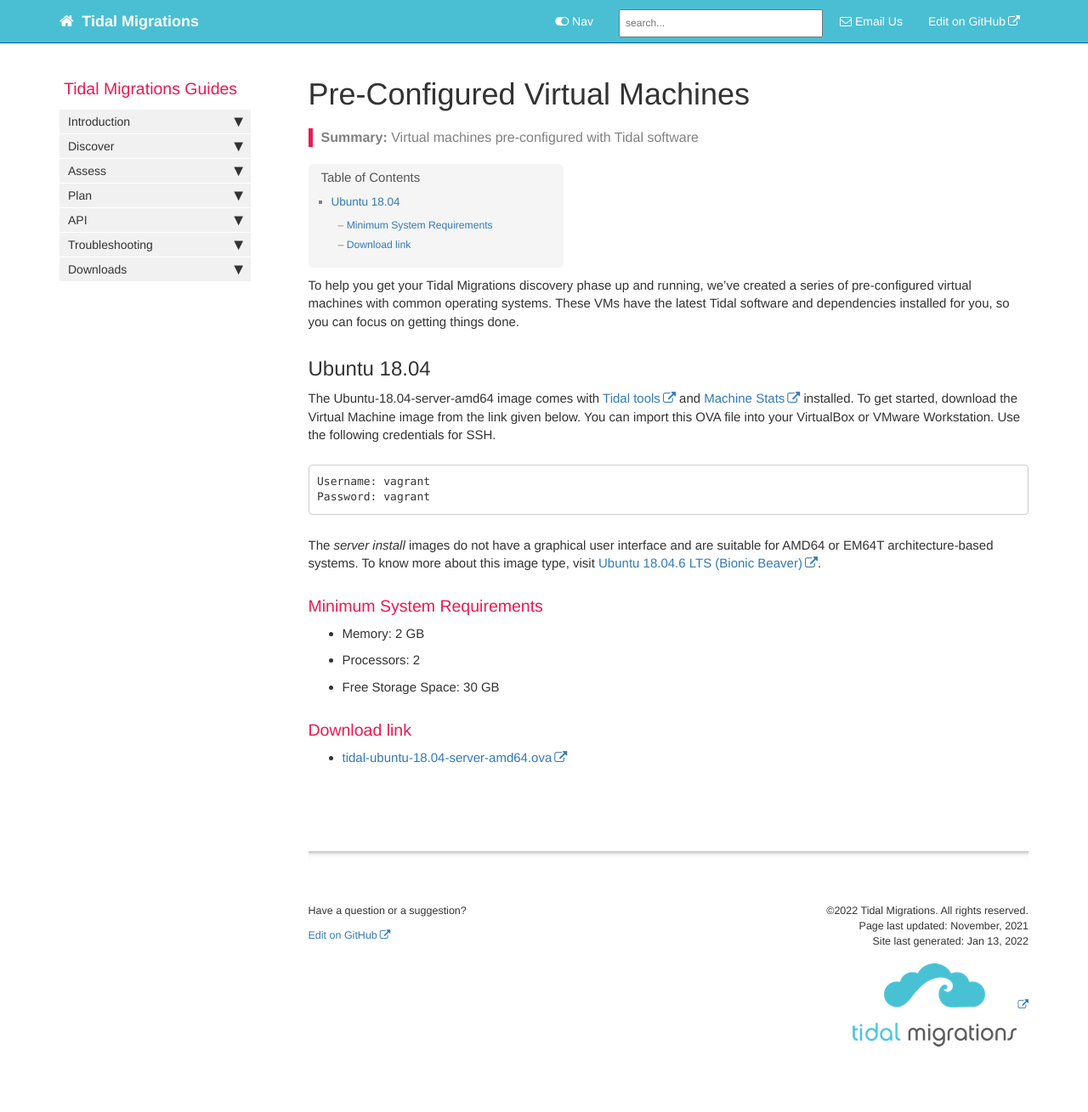
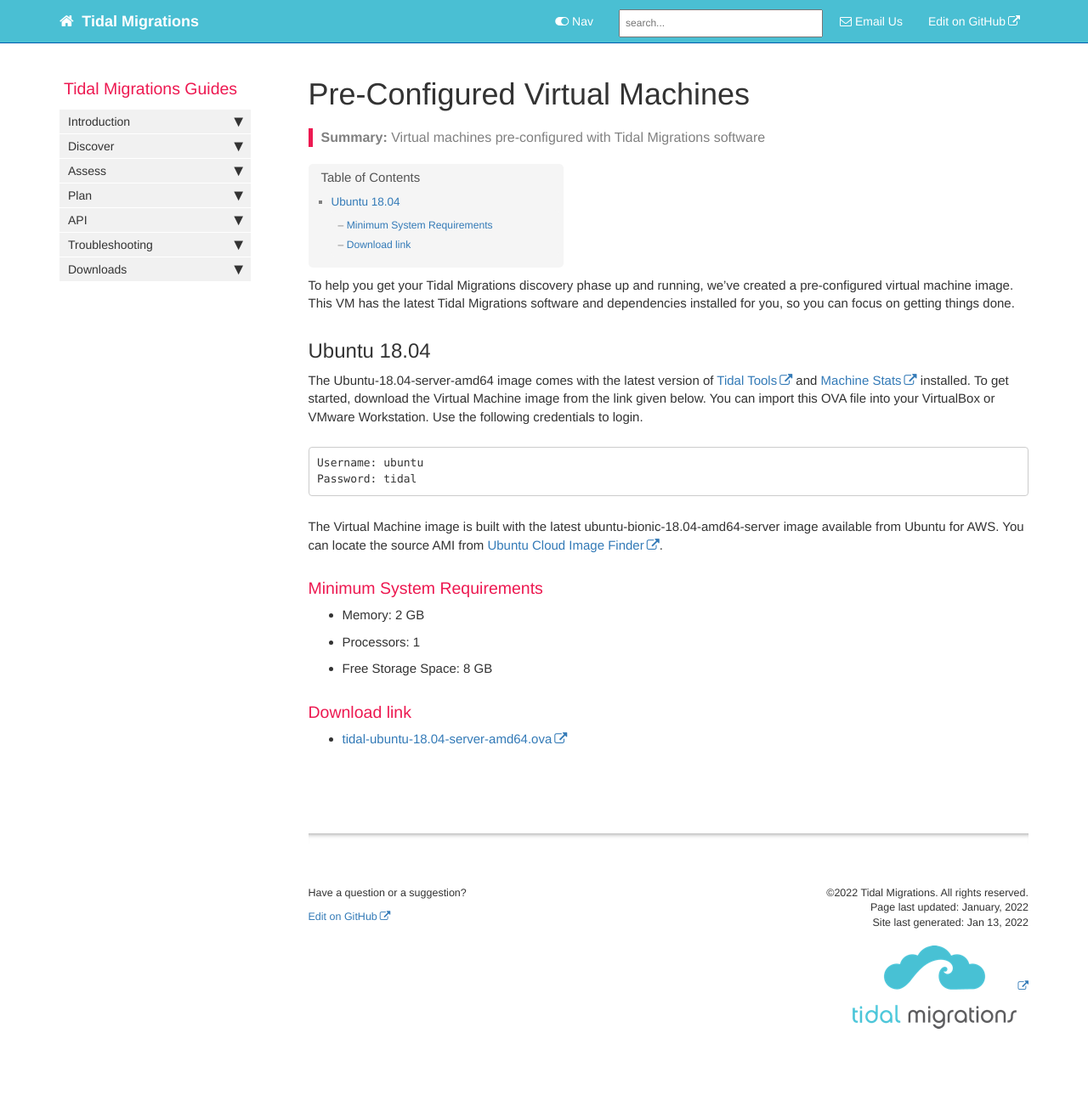
Before and after one commit to tidalmigrations/tidalmigrations.github.io, a Jekyll site: the page built from pages/user guides/tidal-vms.md, in a window 1280 px wide. Shown: the whole page at 85% size. Built offline with Jekyll 4.4.1, drawn with Linux system fonts in a browser that asks for light colours; nearby versions of some CDN libraries; comment, search, counter and statistics services are not loaded; after the commit the page ends 1288 px from its top, so only the background shows below that.

Commit message:
Update new OVA related information (#182)
* Update new OVA related information

* Update pages/user guides/tidal-vms.md

Co-authored-by: Petr Razumov <petr.razumov@tidalmigrations.com>

* Fix grammar

* Replace "Tidal software" with "Tidal Migrations software"

Co-authored-by: Petr Razumov <petr.razumov@tidalmigrations.com>

````diff
--- a/pages/user guides/tidal-vms.md
+++ b/pages/user guides/tidal-vms.md
@@ -1,30 +1,30 @@
 ---
 title: Pre-Configured Virtual Machines
 keywords: vm, virtual, machine, image, ova, ovf, aws, ami, tidal, tools
-last_updated: November, 2021
-summary: "Virtual machines pre-configured with Tidal software"
+last_updated: January, 2022
+summary: "Virtual machines pre-configured with Tidal Migrations software"
 sidebar: main_sidebar
 permalink: pre-configured-vms.html
 ---
 
-To help you get your Tidal Migrations discovery phase up and running, we've created a series of pre-configured virtual machines with common operating systems. These VMs have the latest Tidal software and dependencies installed for you, so you can focus on getting things done.
+To help you get your Tidal Migrations discovery phase up and running, we've created a pre-configured virtual machine image. This VM has the latest Tidal Migrations software and dependencies installed for you, so you can focus on getting things done.
 
 ## Ubuntu 18.04
 
-The Ubuntu-18.04-server-amd64 image comes with [Tidal tools](https://tidalmigrations.com/tidal-tools/) and [Machine Stats](https://pypi.org/project/machine-stats/) installed. To get started, download the Virtual Machine image from the link given below. You can import this OVA file into your VirtualBox or VMware Workstation. Use the following credentials for SSH.
+The Ubuntu-18.04-server-amd64 image comes with the latest version of [Tidal Tools](https://tidalmigrations.com/tidal-tools/) and [Machine Stats](https://pypi.org/project/machine-stats/) installed. To get started, download the Virtual Machine image from the link given below. You can import this OVA file into your VirtualBox or VMware Workstation. Use the following credentials to login.
 
 ```
-Username: vagrant
-Password: vagrant
+Username: ubuntu
+Password: tidal
 ```
 
-The _server install_ images do not have a graphical user interface and are suitable for AMD64 or EM64T architecture-based systems. To know more about this image type, visit [Ubuntu 18.04.6 LTS (Bionic Beaver)](https://cdimage.ubuntu.com/ubuntu/releases/18.04.6/release/).
+The Virtual Machine image is built with the latest ubuntu-bionic-18.04-amd64-server image available from Ubuntu for AWS. You can locate the source AMI from [Ubuntu Cloud Image Finder](https://cloud-images.ubuntu.com/locator/).
 
 ### Minimum System Requirements
 
 - Memory: 2 GB
-- Processors: 2
-- Free Storage Space: 30 GB
+- Processors: 1
+- Free Storage Space: 8 GB
 
 ### Download link
 
````
